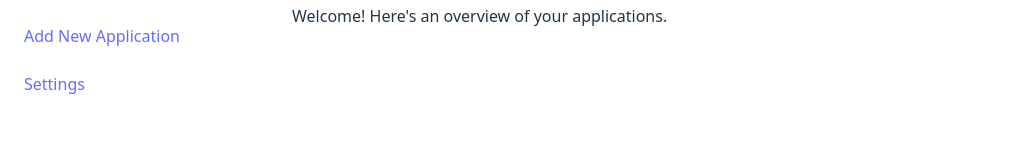
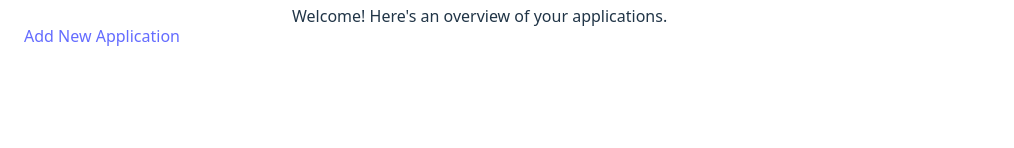
Before and after one commit to codewithjelo/Job-Application-Tracker, a React (Vite) app: page / in a window 1280 px wide. Shown: the part 152-300 px from the top of the page, without its empty margins (0-1014 px from the left). Built offline with nearby package versions, Linux system fonts and the light colour scheme.

Commit message:
Remove hover

```diff
--- a/src/layout/Sidebar.jsx
+++ b/src/layout/Sidebar.jsx
@@ -35,7 +35,7 @@ const Sidebar = ({ onCategoryClick }) => {
                 <a
                   href="#"
                   onClick={(e) => handleClick(e, 'dashboard')}
-                  className="block p-2 hover:bg-gray-700 rounded"
+                  className="block p-2 "
                 >
                   Dashboard
                 </a>
@@ -44,7 +44,7 @@ const Sidebar = ({ onCategoryClick }) => {
                 <a
                   href="#"
                   onClick={(e) => handleClick(e, 'all-applications')}
-                  className="block p-2 hover:bg-gray-700 rounded"
+                  className="block p-2 "
                 >
                   All Applications
                 </a>
@@ -53,18 +53,9 @@ const Sidebar = ({ onCategoryClick }) => {
                 <a
                   href="#"
                   onClick={(e) => handleClick(e, 'add-new')}
-                  className="block p-2 hover:bg-gray-700 rounded"
+                  className="block p-2"
                 >
                   Add New Application
-                </a>
-              </li>
-              <li>
-                <a
-                  href="#"
-                  onClick={(e) => handleClick(e, 'settings')}
-                  className="block p-2 hover:bg-gray-700 rounded"
-                >
-                  Settings
                 </a>
               </li>
             </ul>
```
